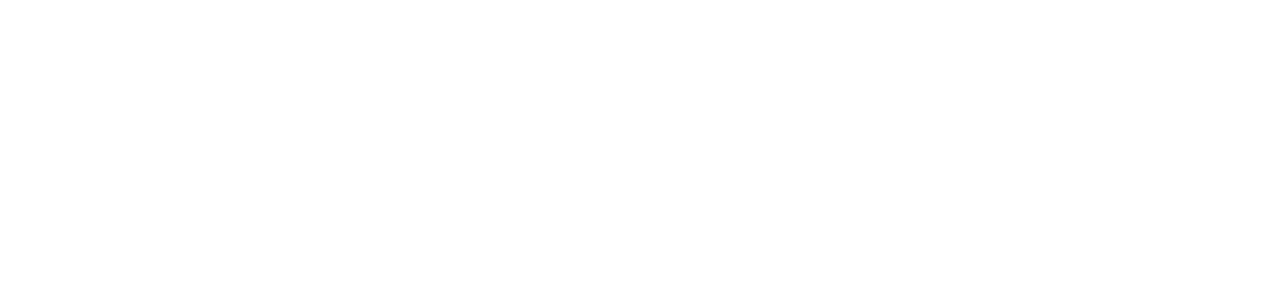
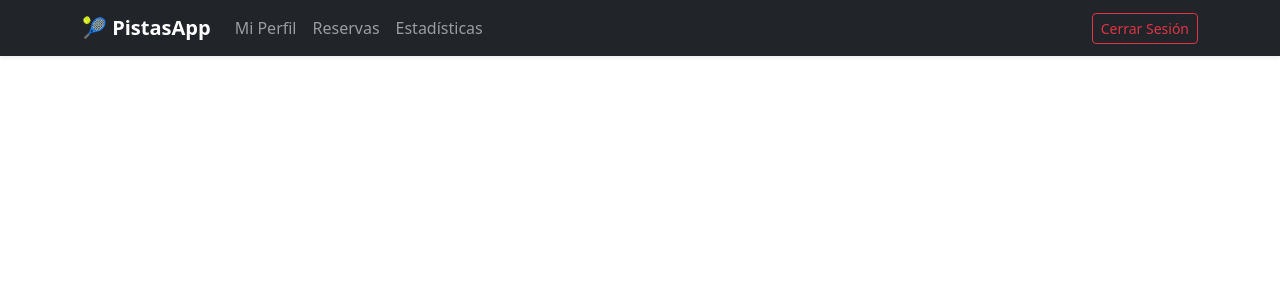
Before and after one commit to Cisco-23/project-sport-angular, an Angular app: page /dashboard in a window 1280 px wide. Before the commit this address led to /. Shown: the top 300 px of the page. Built offline with nearby package versions, Linux system fonts and the light colour scheme; sample sign-in values are in the browser's storage.

Commit message:
configuracion del auth y dashboard

```diff
--- a/src/app/app.routes.ts
+++ b/src/app/app.routes.ts
@@ -1,10 +1,25 @@
 import { Routes } from '@angular/router';
 import { LoginComponent } from './components/login.component/login.component';
 import { RegisterComponent } from './components/register.component/register.component';
-
+import { DashboardComponent } from './components/dashboard/dashboard';
+import { authGuard } from './guards/auth-guard';
 
 export const routes: Routes = [
   { path: '', redirectTo: 'login', pathMatch: 'full' },
   { path: 'login', component: LoginComponent },
-  { path: 'register', component: RegisterComponent }
+  { path: 'register', component: RegisterComponent },
+  {
+    path: 'dashboard',
+    component: DashboardComponent,
+    canActivate: [authGuard], // ¡El guardián en acción!
+    children: [
+      // Dejamos las rutas preparadas para cuando creemos los componentes
+      /*
+      { path: '', redirectTo: 'profile', pathMatch: 'full' },
+      { path: 'profile', component: ProfileComponent },
+      { path: 'bookings', component: BookingsComponent },
+      { path: 'statistics', component: StatisticsComponent }
+      */
+    ]
+  }
 ];
--- /dev/null
+++ b/src/app/components/dashboard/dashboard.html
@@ -0,0 +1,30 @@
+<nav class="navbar navbar-expand-lg navbar-dark bg-dark shadow-sm">
+  <div class="container">
+    <a class="navbar-brand fw-bold" routerLink="/dashboard">🎾 PistasApp</a>
+
+    <button class="navbar-toggler" type="button" data-bs-toggle="collapse" data-bs-target="#navbarNav">
+      <span class="navbar-toggler-icon"></span>
+    </button>
+
+    <div class="collapse navbar-collapse" id="navbarNav">
+      <ul class="navbar-nav me-auto">
+        <li class="nav-item">
+          <a class="nav-link" routerLink="./profile" routerLinkActive="active">Mi Perfil</a>
+        </li>
+        <li class="nav-item">
+          <a class="nav-link" routerLink="./bookings" routerLinkActive="active">Reservas</a>
+        </li>
+        <li class="nav-item">
+          <a class="nav-link" routerLink="./statistics" routerLinkActive="active">Estadísticas</a>
+        </li>
+      </ul>
+      <div class="d-flex">
+        <button class="btn btn-outline-danger btn-sm" (click)="onLogout()">Cerrar Sesión</button>
+      </div>
+    </div>
+  </div>
+</nav>
+
+<main class="container mt-4 pb-5">
+  <router-outlet></router-outlet>
+</main>
--- /dev/null
+++ b/src/app/components/dashboard/dashboard.ts
@@ -0,0 +1,19 @@
+import { Component, inject } from '@angular/core';
+import { RouterOutlet, RouterLink, RouterLinkActive, Router } from '@angular/router';
+import { AuthService } from '../../services/auth.service';
+
+@Component({
+  selector: 'app-dashboard',
+  standalone: true,
+  imports: [RouterOutlet, RouterLink, RouterLinkActive], // Necesarios para la navegación interna
+  templateUrl: './dashboard.html'
+})
+export class DashboardComponent {
+  private authService = inject(AuthService);
+  private router = inject(Router);
+
+  onLogout(): void {
+    this.authService.logout();
+    this.router.navigate(['/login']);
+  }
+}
--- /dev/null
+++ b/src/app/guards/auth-guard.ts
@@ -0,0 +1,15 @@
+import { CanActivateFn, Router } from '@angular/router';
+import { inject } from '@angular/core';
+import { AuthService } from '../services/auth.service';
+
+export const authGuard: CanActivateFn = (route, state) => {
+  const authService = inject(AuthService);
+  const router = inject(Router);
+
+  if (authService.isLoggedIn()) {
+    return true; // Si hay token, le dejamos pasar
+  } else {
+    router.navigate(['/login']); // Si no, lo mandamos de vuelta al login
+    return false;
+  }
+};
```
Also changed, not shown: 2 other files (tests, documents, lock files or other folders).
